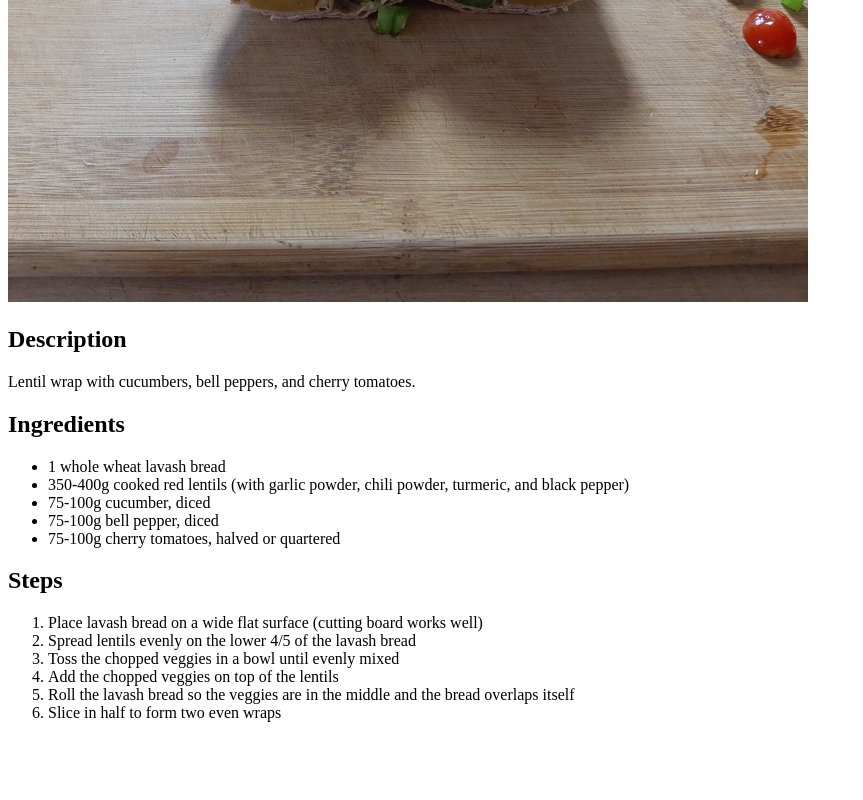
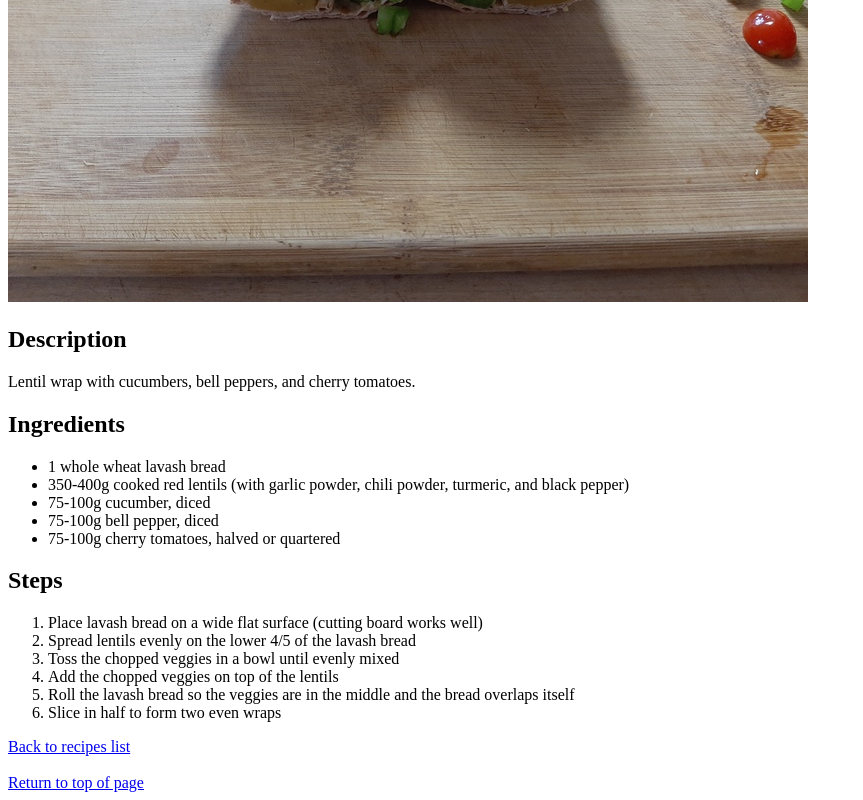
Before and after one commit to cyhyraethz/odin-recipes, a plain HTML site: page recipes/lentil-wrap.html in a window 1280 px wide. Shown: the part 378-1178 px from the top of the page, without its empty margins (0-863 px from the left). Before the commit the page ends 1116 px from the top, so only its background shows below. Drawn offline with Linux system fonts and the light colour scheme.

Commit message:
Add bottom navigation links

```diff
--- a/recipes/lentil-wrap.html
+++ b/recipes/lentil-wrap.html
@@ -26,5 +26,9 @@
       <li>Roll the lavash bread so the veggies are in the middle and the bread overlaps itself</li>
       <li>Slice in half to form two even wraps</li>
     </ol>
+    <a href="../index.html">Back to recipes list</a>
+    <br />
+    <br />
+    <a href="#top">Return to top of page</a>
   </body>
 </html>
```
Also changed, not shown: recipes/smoothie.html (+4 -0 lines), recipes/tofu-stir-fry.html (+4 -0 lines).
